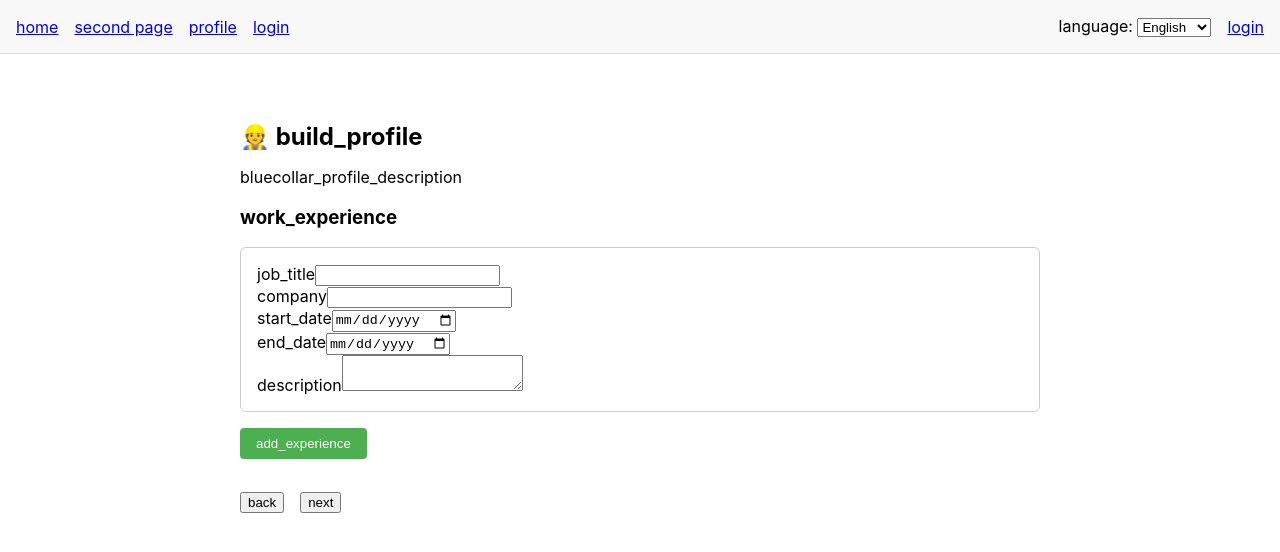
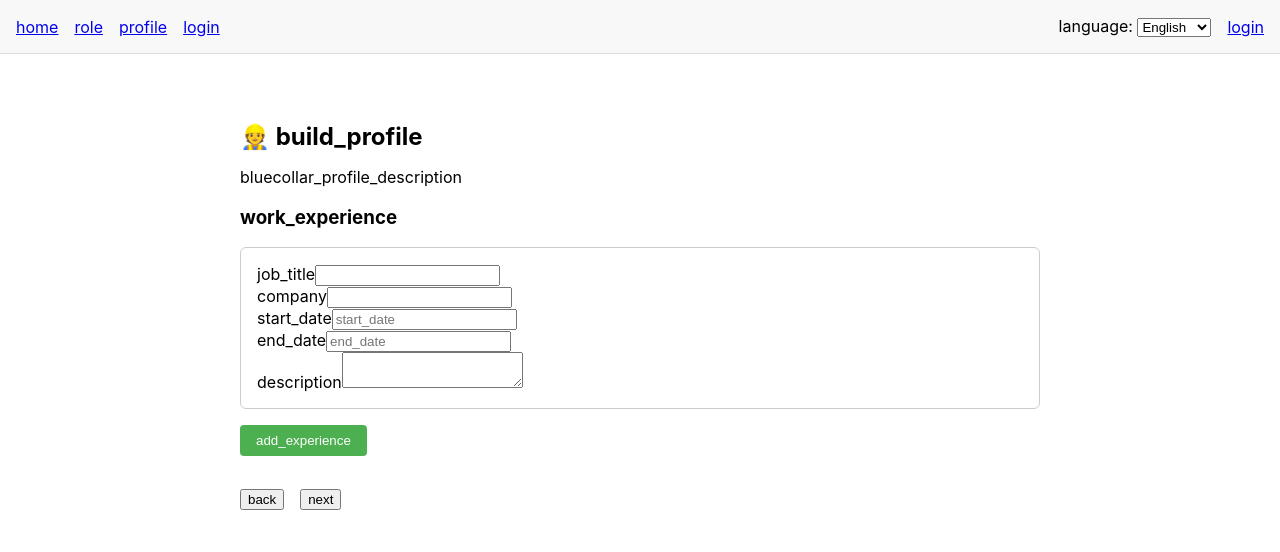
Before and after one commit to 22nancy-pixel/Yalahiree, a React (Create React App) app: page /resume in a window 1280 px wide. Both pictures are taken after a click on the button "next". Shown: the top 552 px of the page. Built offline with nearby package versions, Linux system fonts and the light colour scheme; the HTML template or start-up script is replaced by a standard one.

Commit message:
bedde men lamita 150

```diff
--- a/package.json
+++ b/package.json
@@ -11,8 +11,10 @@
   },
   "dependencies": {
     "@supabase/supabase-js": "^2.58.0",
+    "date-fns": "^4.1.0",
     "i18next": "^25.5.2",
     "react": "^18.3.1",
+    "react-datepicker": "^8.8.0",
     "react-dom": "^18.3.1",
     "react-i18next": "^16.0.0",
     "react-icons": "^5.5.0",
--- a/src/App.js
+++ b/src/App.js
@@ -81,7 +81,7 @@ function NavBar({ t, session }) {
     >
       <div>
         <Link to="/" style={{ marginRight: '1rem' }}>{t('home')}</Link>
-        <Link to="/home" style={{ marginRight: '1rem' }}>{t('second page')}</Link>
+        <Link to="/home" style={{ marginRight: '1rem' }}>{t('role')}</Link>
         <Link to="/resume" style={{ marginRight: '1rem' }}>{t('profile')}</Link>
         <Link to="/dashboard" style={{ marginRight: '1rem' }}>{t('login')}</Link>
       </div>
--- a/src/components/bluecollar/EducationForm.jsx
+++ b/src/components/bluecollar/EducationForm.jsx
@@ -12,6 +12,11 @@ export default function EducationForm({ formData, setFormData, onNext, onBack, o
 
   const addEducation = () => {
     setFormData({ ...formData, education: [...formData.education, { degree: '', institution: '', year: '' }] });
+  };
+
+   const removeEducation = (index) => {
+    const newEdu = formData.education.filter((_, i) => i !== index);
+    setFormData({ ...formData, education: newEdu });
   };
 
   return (
@@ -42,8 +47,18 @@ export default function EducationForm({ formData, setFormData, onNext, onBack, o
             onChange={(e) => handleChange(index, 'year', e.target.value)}
             style={{ width: '100%', padding: '0.5rem' }}
           />
+               {formData.education.length > 1 && (
+            <button
+              type="button"
+              onClick={() => removeEducation(index)}
+              style={{ marginTop: '0.5rem', backgroundColor: '#F44336', color: 'white', border: 'none', padding: '0.3rem 0.6rem', borderRadius: '4px' }}
+            >
+              {t('remove_education')}
+            </button>
+          )}
         </div>
       ))}
+
 
       <button type="button" onClick={addEducation} style={{ background: '#007BFF', color: 'white', border: 'none', borderRadius: '6px', padding: '0.5rem 1rem', cursor: 'pointer' }}>
         ➕ {t('add_education')}
--- a/src/components/resume/WorkExperienceForm.js
+++ b/src/components/resume/WorkExperienceForm.js
@@ -1,31 +1,43 @@
 import React from 'react';
 import { useTranslation } from 'react-i18next';
+import DatePicker, { registerLocale } from 'react-datepicker';
+import "react-datepicker/dist/react-datepicker.css";
+import { fr, ar } from 'date-fns/locale';
+import { useEffect, useState } from 'react';
+
+registerLocale('fr', fr);
+registerLocale('ar', ar);
+
 function WorkExperienceForm({ formData, setFormData, onNext, onBack }) {
-  const { t } = useTranslation();
+  const { t, i18n } = useTranslation();
+
   const handleChange = (index, field, value) => {
     const updatedExperience = [...formData.experience];
     updatedExperience[index][field] = value;
     setFormData({ ...formData, experience: updatedExperience });
   };
+
   const handleAddExperience = () => {
     setFormData({
       ...formData,
       experience: [
         ...formData.experience,
-        {
-          jobTitle: '',
-          company: '',
-          startDate: '',
-          endDate: '',
-          description: ''
-        }
+        { jobTitle: '', company: '', startDate: null, endDate: null, description: '' }
       ]
     });
   };
+
   const handleRemoveExperience = (index) => {
     const updatedExperience = formData.experience.filter((_, i) => i !== index);
     setFormData({ ...formData, experience: updatedExperience });
   };
+
+  const getLocale = () => {
+    if (i18n.language === 'fr') return 'fr';
+    if (i18n.language === 'ar') return 'ar';
+    return 'en';
+  };
+
   return (
     <div>
       <h3>{t('work_experience')}</h3>
@@ -46,17 +58,23 @@ function WorkExperienceForm({ formData, setFormData, onNext, onBack }) {
           />
           <br />
           <label>{t('start_date')}</label>
-          <input
-            type="date"
-            value={exp.startDate}
-            onChange={(e) => handleChange(index, 'startDate', e.target.value)}
+          <DatePicker
+            selected={exp.startDate ? new Date(exp.startDate) : null}
+            onChange={(date) => handleChange(index, 'startDate', date)}
+            placeholderText={t('start_date')}
+            dateFormat="MM/yyyy"
+            showMonthYearPicker
+            locale={getLocale()}
           />
           <br />
           <label>{t('end_date')}</label>
-          <input
-            type="date"
-            value={exp.endDate}
-            onChange={(e) => handleChange(index, 'endDate', e.target.value)}
+          <DatePicker
+            selected={exp.endDate ? new Date(exp.endDate) : null}
+            onChange={(date) => handleChange(index, 'endDate', date)}
+            placeholderText={t('end_date')}
+            dateFormat="MM/yyyy"
+            showMonthYearPicker
+            locale={getLocale()}
           />
           <br />
           <label>{t('description')}</label>
@@ -94,4 +112,5 @@ function WorkExperienceForm({ formData, setFormData, onNext, onBack }) {
     </div>
   );
 }
+
 export default WorkExperienceForm;
--- a/src/pages/BlueCollarProfile.js
+++ b/src/pages/BlueCollarProfile.js
@@ -138,7 +138,7 @@ function ResumeBuilderBlueCollar() {
             t('Mechanic'),
             t('Painting'),
             t('Cleaning'),
-            t('Other')
+            t('other')
           ]}
           labels={{ skills: t('skills'), other: t('other') }}
         />
```
Also changed, not shown: src/i18n/ar.json (+19 -2 lines), src/i18n/en.json (+23 -8 lines), src/i18n/fr.json (+19 -5 lines), 1 other file (tests, documents, lock files or other folders).
